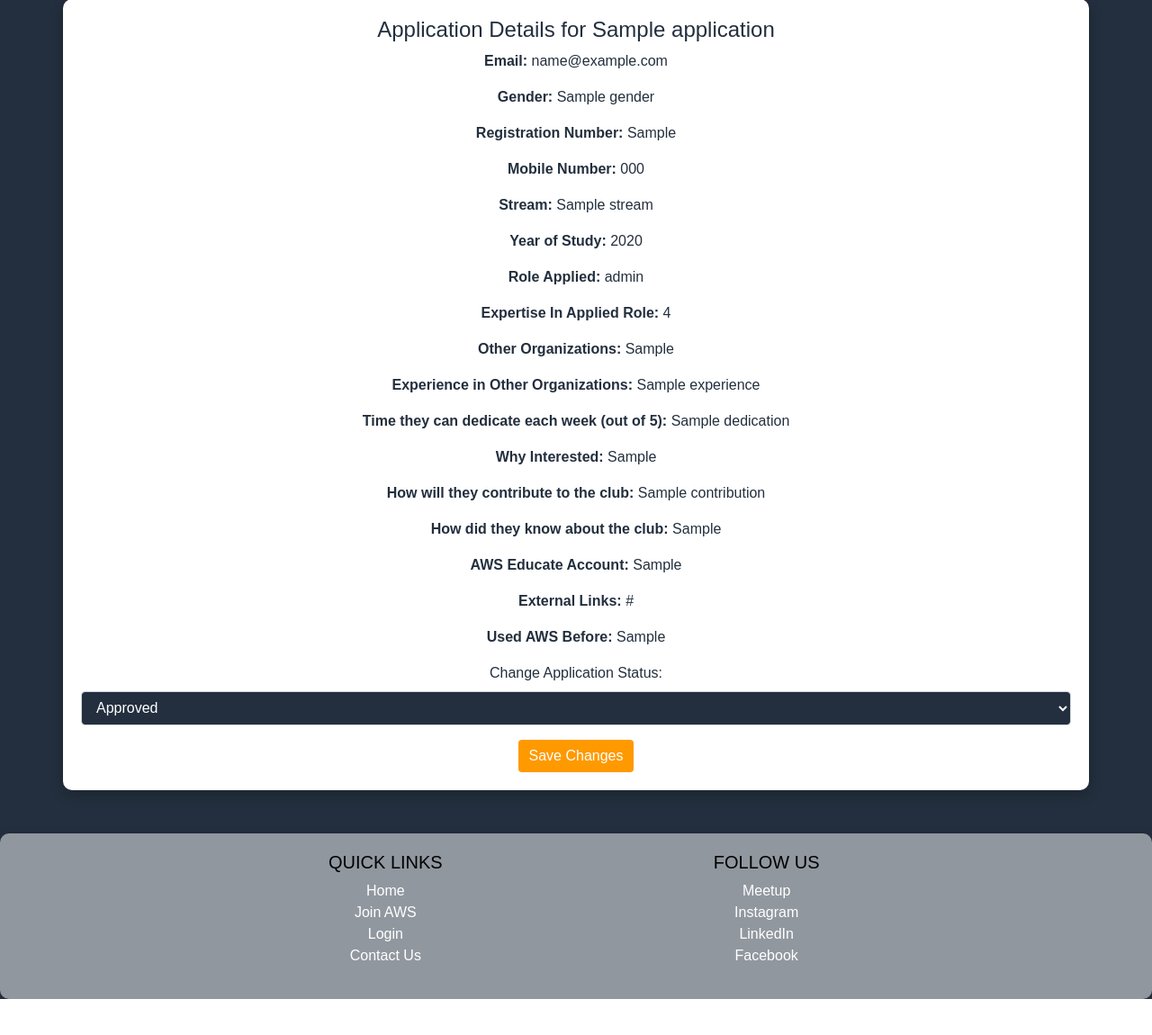
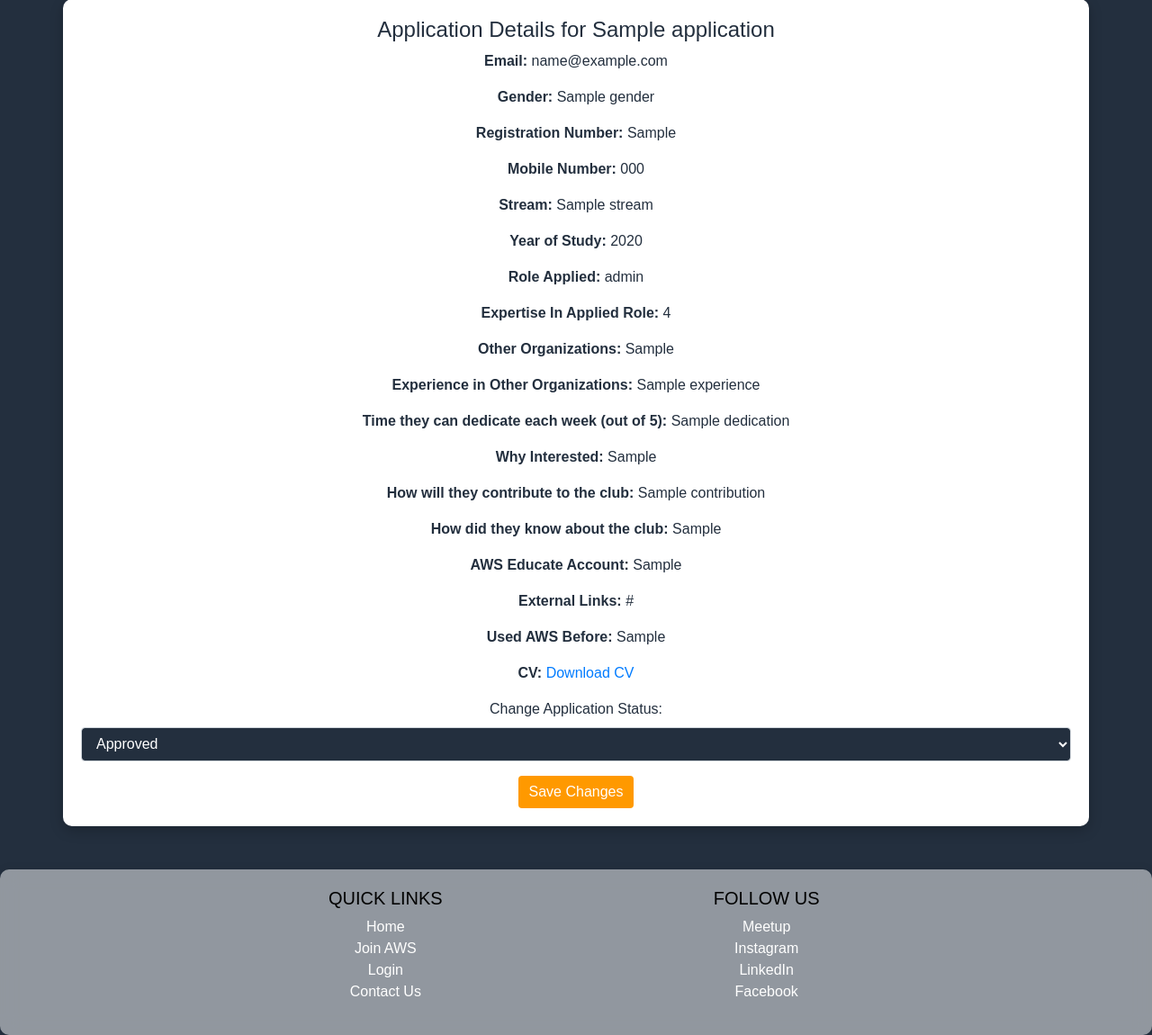
Before and after one commit to shashankpandey04/AWS-LPU-Recruitment-Portal, a Flask app: page /application/1 in a window 1280 px wide. Shown: the part 163-1313 px from the top of the page at 90% size. Before the commit the page ends 1273 px from the top, so only its background shows below. Run offline with Flask 3, Linux system fonts and the light colour scheme; a user stored in the database is signed in; a database or web service that is not in the repository returns one stand-in record (values such as "Sample title"); parts of the project's set-up code (start-up, migrations or seed data) failed here and were passed over; some libraries are stand-ins or nearby versions.

Commit message:
Added view CV in View Application

```diff
--- a/templates/view_application.html
+++ b/templates/view_application.html
@@ -22,6 +22,11 @@
     <p><strong>AWS Educate Account:</strong> {{ application.aws_account | default('Not Available') }}</p>
     <p><strong>External Links: </strong> {{ application.links | default('Not Available') }}</p>
     <p><strong>Used AWS Before:</strong> {{ application.used_aws }}</p>
+    {% if application.cv_id %}
+        <p><strong>CV:</strong> <a href="{{ url_for('download_cv', cv_id=application.cv_id) }}">Download CV</a></p>
+    {% else %}
+        <p><strong>CV:</strong> CV not uploaded</p>
+    {% endif %}
 
     <form method="POST">
         <div class="form-group">
```
